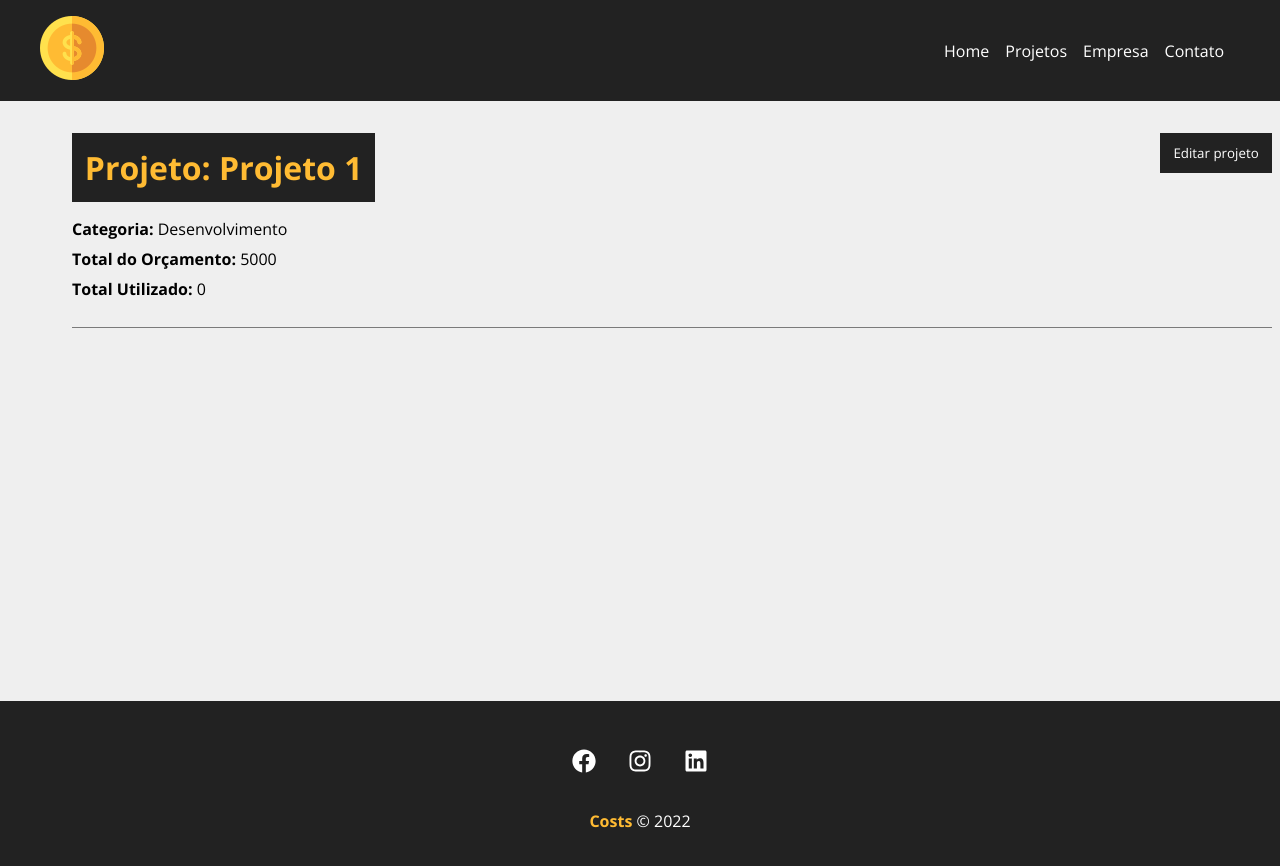
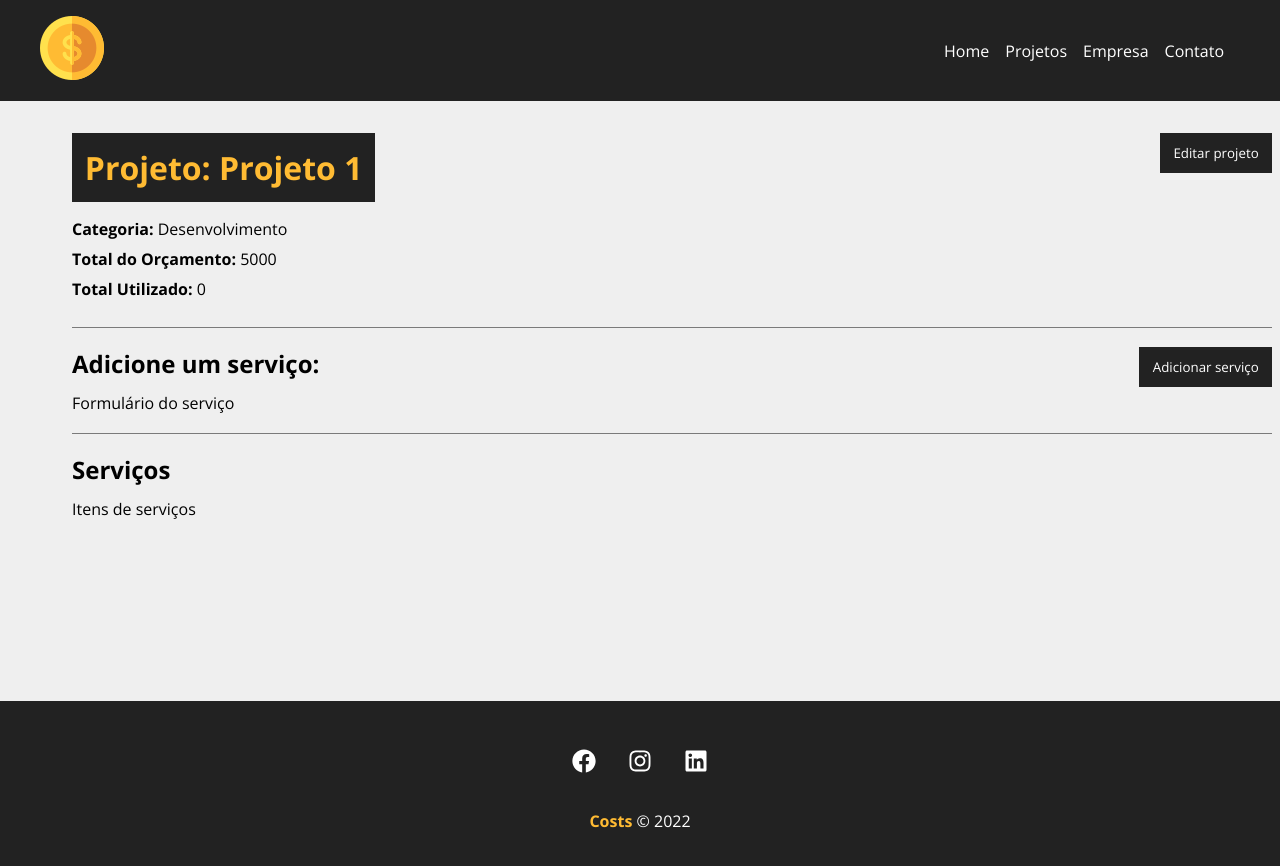
Before and after one commit to lucasdev10/project-manager, a React (Create React App) app: page /project/1 in a window 1280 px wide. Shown: the top 866 px of the page. Built offline with nearby package versions, Linux system fonts and the light colour scheme; data requests are answered from the project's data file.

Commit message:
Criando área de serviços

```diff
--- a/src/components/pages/Project.js
+++ b/src/components/pages/Project.js
@@ -11,6 +11,7 @@
   const { id } = useParams();
   const [project, setProject] = useState({});
   const [showProjectForm, setShowProjectForm] = useState(false);
+  const [showServiceForm, setShowServiceForm] = useState(false);
   const [message, setMessage] = useState();
   const [type, setType] = useState();
 
@@ -29,6 +30,8 @@
   }, [id]);
 
   function editPost() {
+    setMessage("");
+
     // budget validation
     if (project.budget < project.cost) {
       setMessage("O orçamento não pode ser menor que o custo do projeto!");
@@ -55,6 +58,10 @@
 
   function toggleProjectForm() {
     setShowProjectForm(!showProjectForm);
+  }
+
+  function toggleServiceForm() {
+    setShowServiceForm(!showServiceForm);
   }
 
   return (
@@ -90,6 +97,19 @@
                 </div>
               )}
             </div>
+            <div className={styles.service_form_container}>
+              <h2>Adicione um serviço:</h2>
+              <button className={styles.btn} onClick={toggleServiceForm}>
+                {!showServiceForm ? "Adicionar serviço" : "Fechar"}
+              </button>
+              <div className={styles.project_info}>
+                {!showServiceForm && <div>Formulário do serviço</div>}
+              </div>
+            </div>
+            <h2>Serviços</h2>
+            <Container customClass="start">
+              <p>Itens de serviços</p>
+            </Container>
           </Container>
         </div>
       ) : (
```
